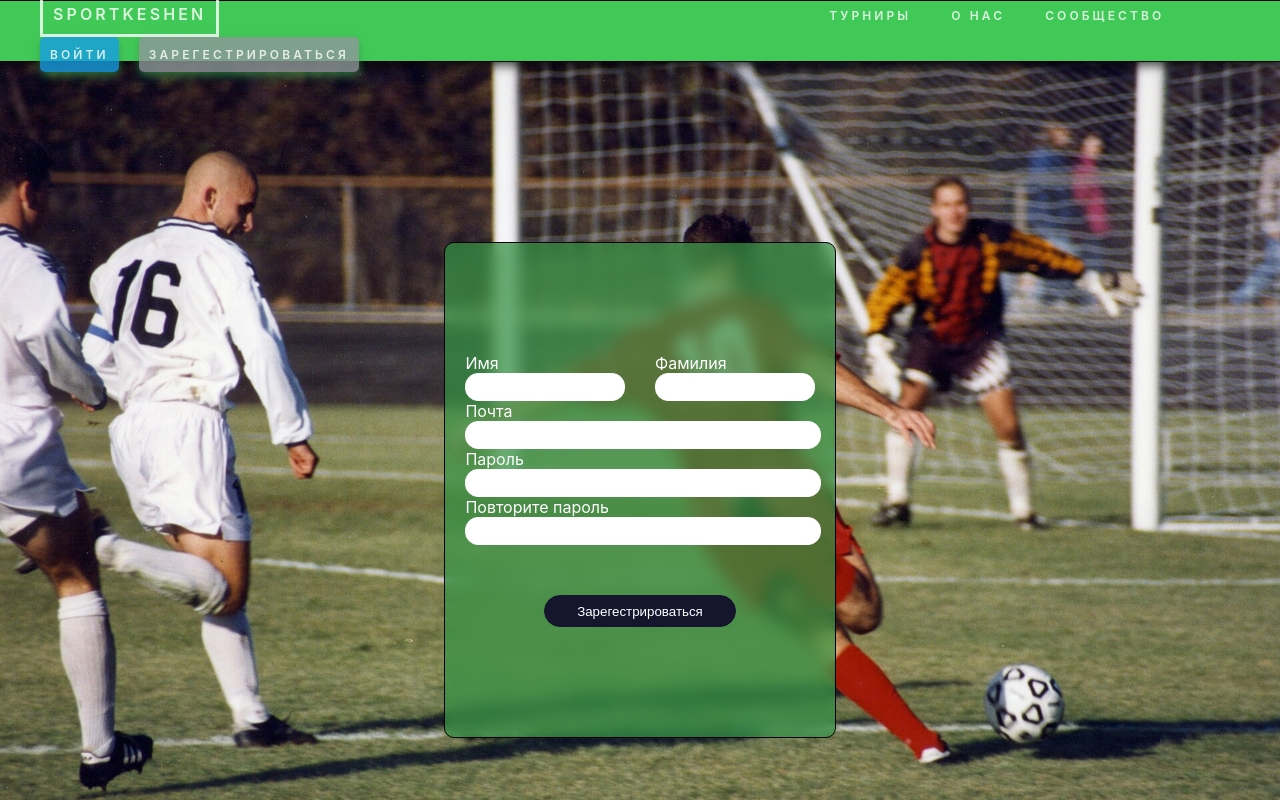
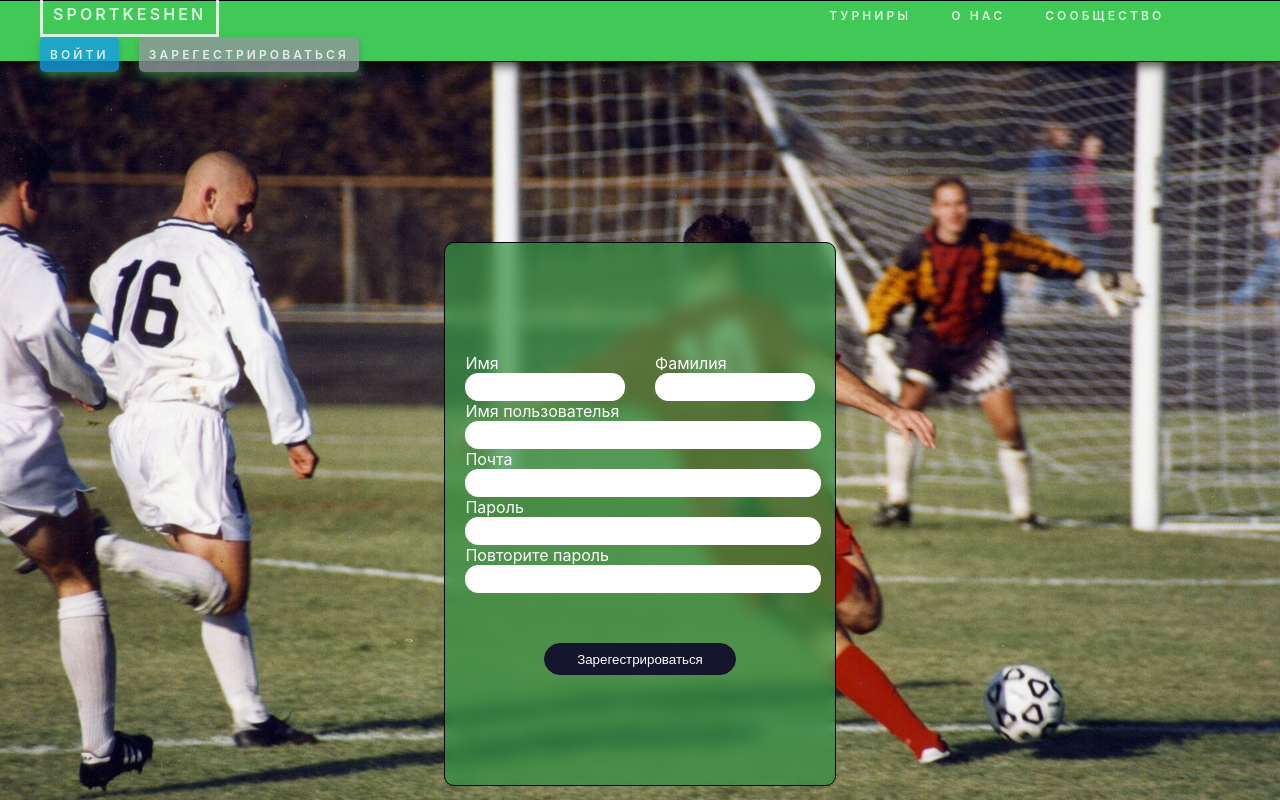
Before and after one commit to jekiworld/Sportkeshen_app, a React (Create React App) app: page /register in a window 1280 px wide. Built offline with nearby package versions, Linux system fonts and the light colour scheme.

Commit message:
added username on registration window

```diff
--- a/src/components/Register/Register.css
+++ b/src/components/Register/Register.css
@@ -70,6 +70,12 @@
     color: white;
 }
 
+.username{
+    display: flex;
+    flex-direction: column;
+    color: white;
+}
+
 
 .regpassword{
     display: flex;
@@ -87,6 +93,14 @@
 }
 
 .email_in{
+    border: solid 1px white;
+    border-radius: 13px;
+    height: 3vh;
+    width: 100%;
+    background-color: rgb(255, 255, 255);
+}
+
+.username_in{
     border: solid 1px white;
     border-radius: 13px;
     height: 3vh;
--- a/src/components/Register/Register.jsx
+++ b/src/components/Register/Register.jsx
@@ -20,6 +20,11 @@ const Register = () => {
                 </div>
 
                 <div className="emailpage">
+
+                <div className="username">
+                        <a>Имя пользователья</a>
+                        <input type="text" className="username_in" />
+                    </div>
 
                     <div className="email">
                         <a>Почта</a>
```
